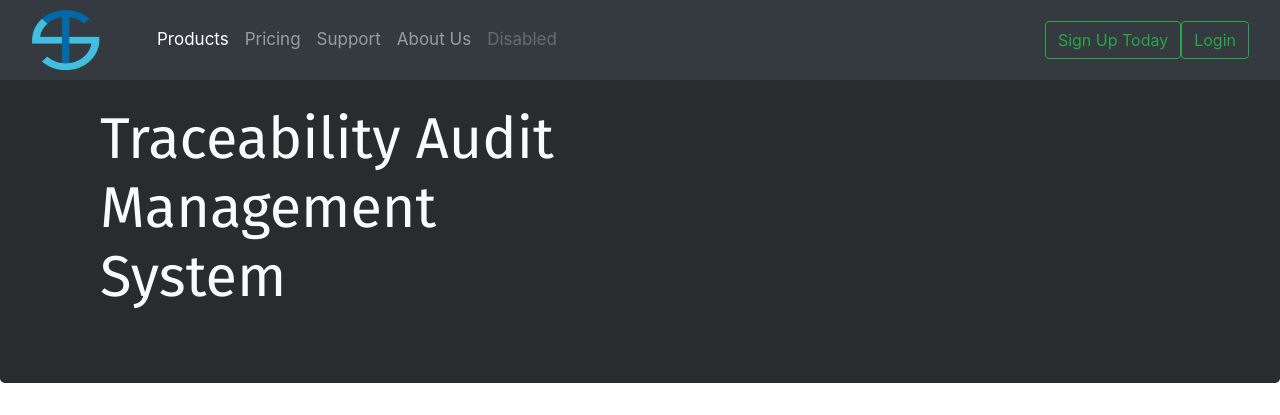
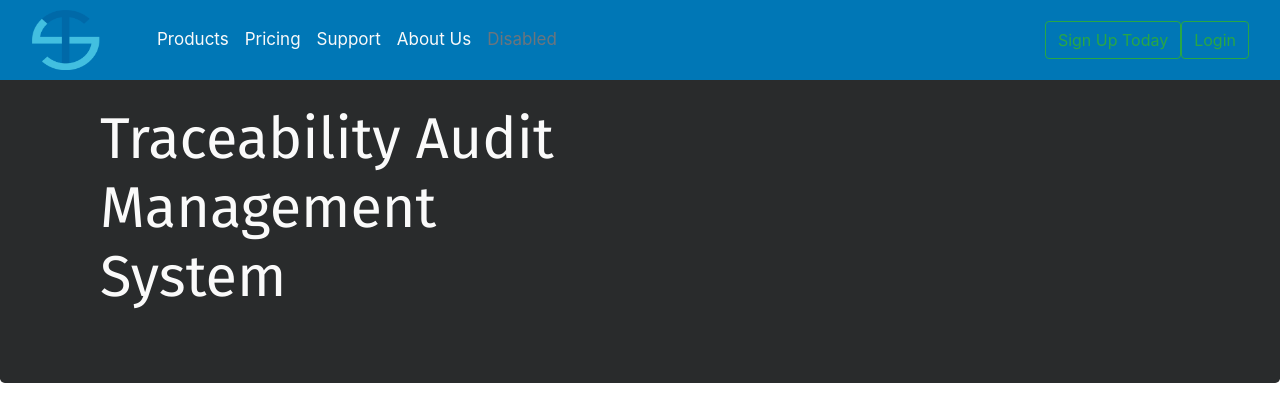
Before and after one commit to tdignan87/TraceSense, a Django app: page / in a window 1280 px wide. Shown: the top 415 px of the page. Run offline with Django 3.2, Linux system fonts and the light colour scheme; some libraries are stand-ins or nearby versions.

Commit message:
changed class for navbar to incorporate own CSS

```diff
--- a/static/css/style.css
+++ b/static/css/style.css
@@ -2,9 +2,8 @@
 .main-navbar {
     padding-top: 1rem;
     padding-bottom: 1rem;
-    background-color: #292b2c;
-    color: #fafafa;
     height: 5rem;
+    background-color: #0077b6;
 }
 
 .navbar a {
--- a/templates/components/navbar.html
+++ b/templates/components/navbar.html
@@ -1,7 +1,7 @@
 {% block navbar %}
 
 
-<nav class="navbar navbar-expand-lg navbar-dark bg-dark main-navbar fixed-top">
+<nav class="navbar navbar-expand-lg fixed-top main-navbar">
     <a class="navbar-brand" href="#">
         <img width="70px" height="60px" src="/static/images/logo-ts.png">
     </a>
```
